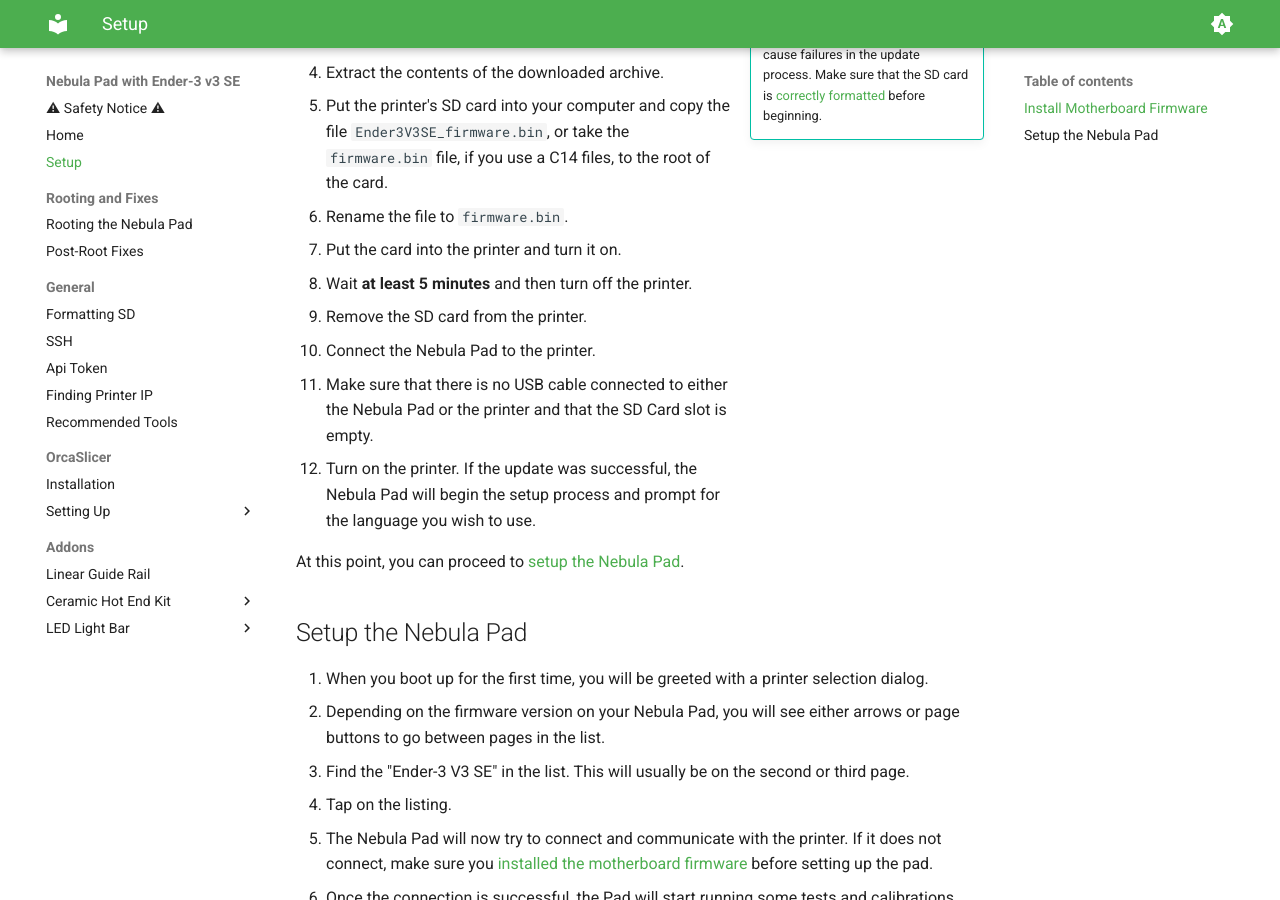
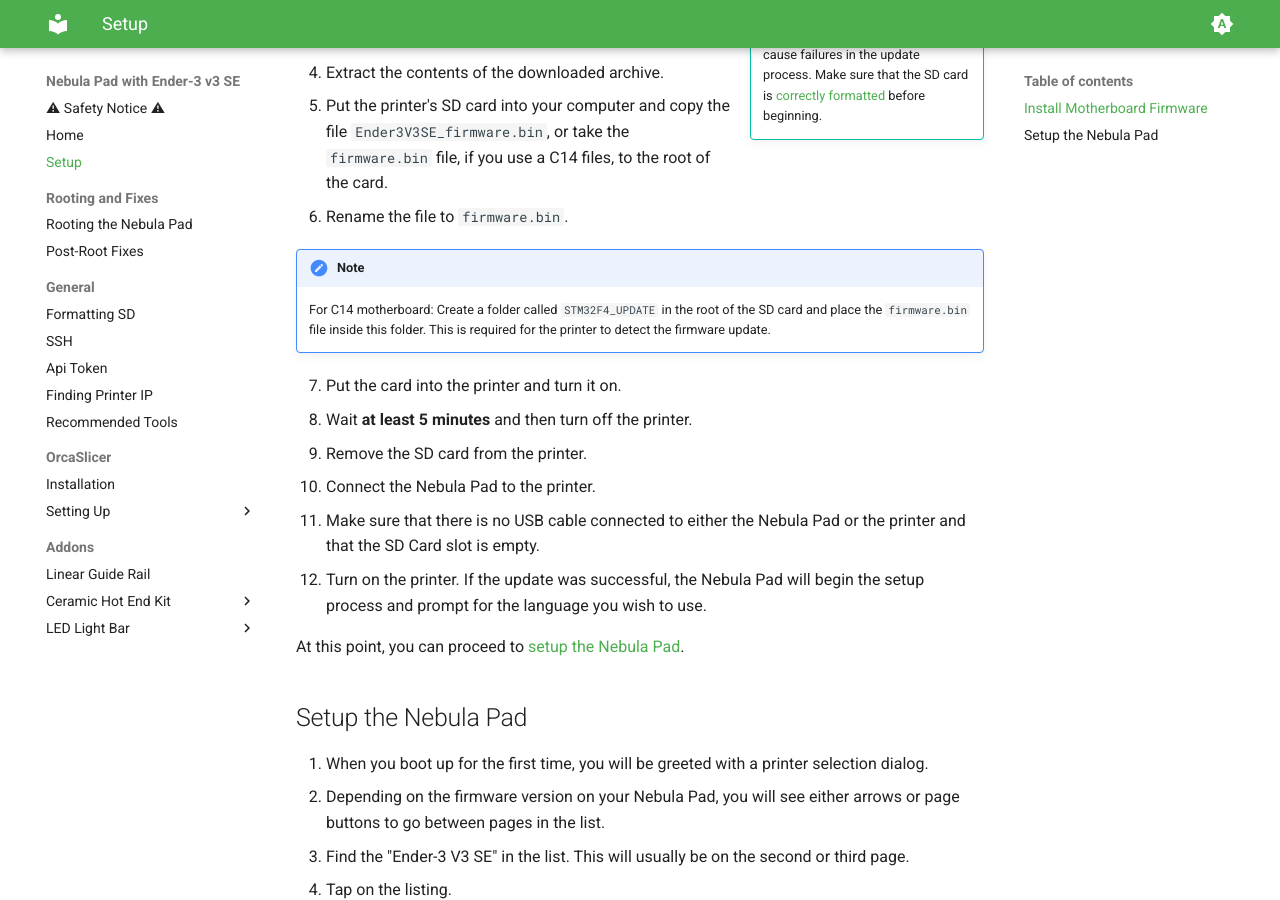
Before and after one commit to LukosiuPro/Ender3-v3-SE-Nebula-Pad-Wiki, an MkDocs documentation site: the page built from docs/setup-nebula-pad/index.md, in a window 1280 px wide and 900 px high, scrolled down 990 px. Built offline with MkDocs 1.6.1 and Material for MkDocs 9.7.7, drawn with Linux system fonts in a browser that asks for light colours.

Commit message:
Add note to instructions for C14 motherboard firmware update process (#63)

```diff
--- a/docs/setup-nebula-pad/index.md
+++ b/docs/setup-nebula-pad/index.md
@@ -26,6 +26,10 @@ The default firmware for the Ender-3 V3 SE is designed to work with the stock sc
 4. Extract the contents of the downloaded archive.
 5. Put the printer's SD card into your computer and copy the file `Ender3V3SE_firmware.bin`, or take the `firmware.bin` file, if you use a C14 files, to the root of the card.
 6. Rename the file to `firmware.bin`.
+
+!!! note
+       For C14 motherboard: Create a folder called `STM32F4_UPDATE` in the root of the SD card and place the `firmware.bin` file inside this folder. This is required for the printer to detect the firmware update.
+
 7. Put the card into the printer and turn it on.
 8. Wait **at least 5 minutes** and then turn off the printer.
 9. Remove the SD card from the printer.
```
